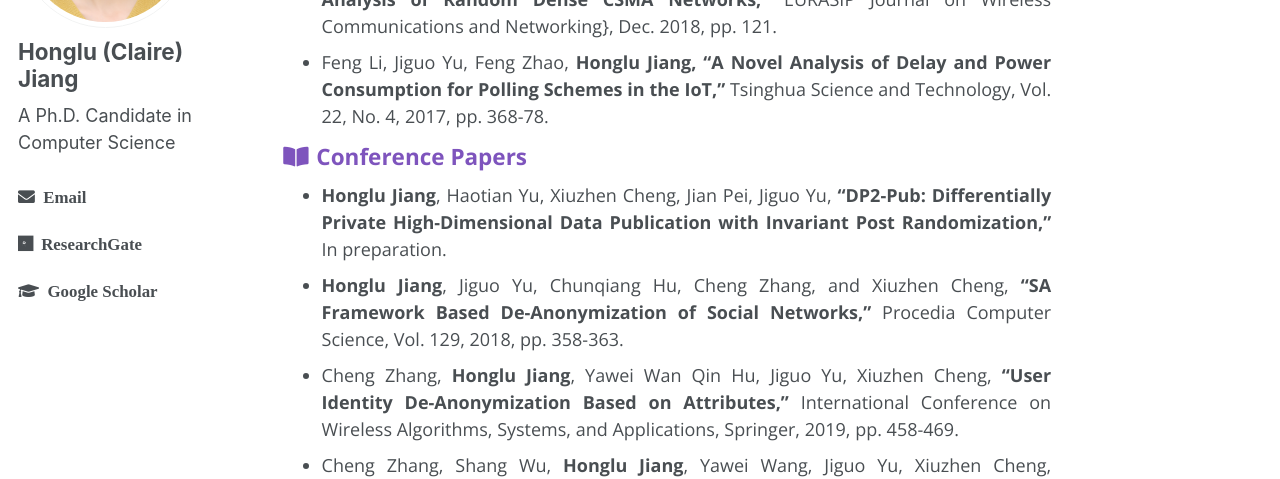
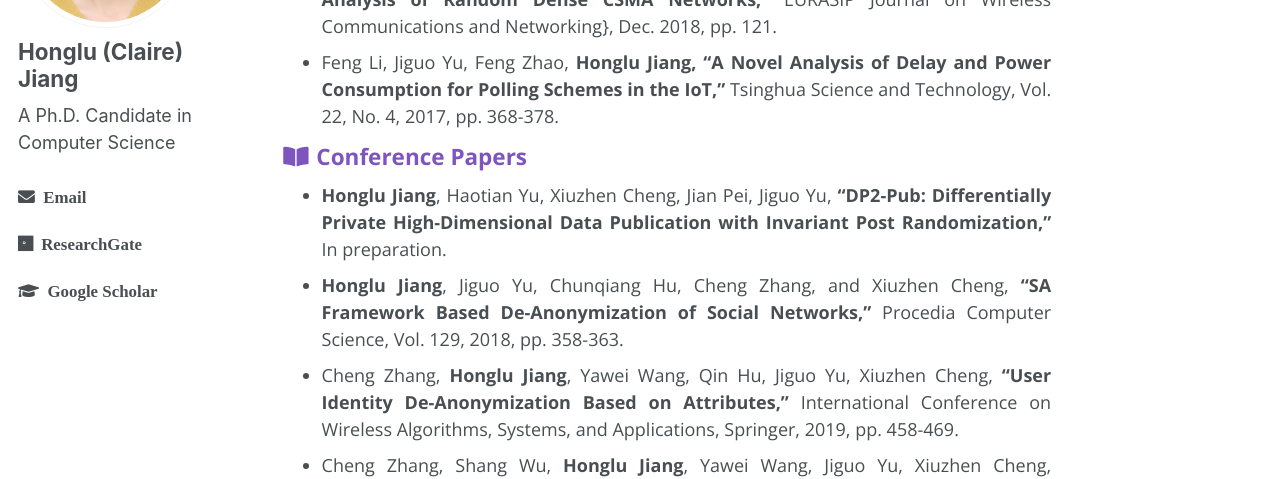
Before and after one commit to hljiang0720/hljiang.github.io, a Jekyll site: the page built from _pages/publications.md, in a window 1280 px wide and 900 px high, scrolled down 697 px. Shown: the part 183-662 px from the top of the window. Built offline with Jekyll 4.4.1, drawn with Linux system fonts in a browser that asks for light colours.

Commit message:
Update publications.md

```diff
--- a/_pages/publications.md
+++ b/_pages/publications.md
@@ -15,10 +15,10 @@ author_profile: true
 * Biwei Yan, Jiguo Yu, Meihong Yang, **Honglu Jiang**, Zhiguo Wan, Lina Ni, **“A Novel Distributed Social Internet of Things Service Recommendation Scheme Based on LSH Forest,”** Personal and Ubiquitous Computing, 2019, pp. 1-4.
 * Kan Yu, Meng Gao, **Honglu Jiang**, Guangshun Li, **“Multi-Leader Election in Dynamic Sensor Networks,”** EURASIP Journal on Wireless Communications and Networking, 2017, pp. 187.
 * Yuhong Sun, Ruinian Li, **Honglu Jiang**, Jianchao Zheng, Lina Ni, **“Modeling and Analysis of Random Dense CSMA Networks,”** EURASIP Journal on Wireless Communications and Networking}, Dec. 2018, pp. 121.
-* Feng Li, Jiguo Yu, Feng Zhao, **Honglu Jiang, “A Novel Analysis of Delay and Power Consumption for Polling Schemes in the IoT,”** Tsinghua Science and Technology, Vol. 22, No. 4, 2017, pp. 368-78.
+* Feng Li, Jiguo Yu, Feng Zhao, **Honglu Jiang, “A Novel Analysis of Delay and Power Consumption for Polling Schemes in the IoT,”** Tsinghua Science and Technology, Vol. 22, No. 4, 2017, pp. 368-378.
 
 ### <i class="fa fa-fw fa-book-open" aria-hidden="true"></i> Conference Papers
 * **Honglu Jiang**, Haotian Yu, Xiuzhen Cheng, Jian Pei, Jiguo Yu, **“DP2-Pub: Differentially Private High-Dimensional Data Publication with Invariant Post Randomization,”** In preparation.
 * **Honglu Jiang**, Jiguo Yu, Chunqiang Hu, Cheng Zhang, and Xiuzhen Cheng, **"SA Framework Based De-Anonymization of Social Networks,"** Procedia Computer Science, Vol. 129, 2018, pp. 358-363.
-* Cheng Zhang, **Honglu Jiang**, Yawei Wan Qin Hu, Jiguo Yu, Xiuzhen Cheng, **“User Identity De-Anonymization Based on Attributes,"** International Conference on Wireless Algorithms, Systems, and Applications, Springer, 2019, pp. 458-469.
+* Cheng Zhang, **Honglu Jiang**, Yawei Wang, Qin Hu, Jiguo Yu, Xiuzhen Cheng, **“User Identity De-Anonymization Based on Attributes,"** International Conference on Wireless Algorithms, Systems, and Applications, Springer, 2019, pp. 458-469.
 * Cheng Zhang, Shang Wu, **Honglu Jiang**, Yawei Wang, Jiguo Yu, Xiuzhen Cheng, **“Attribute-Enhanced De-Anonymization of Online Social Networks,”** International Conference on Computational Data and Social Networks, Springer, 2019, pp. 256-267.
```
